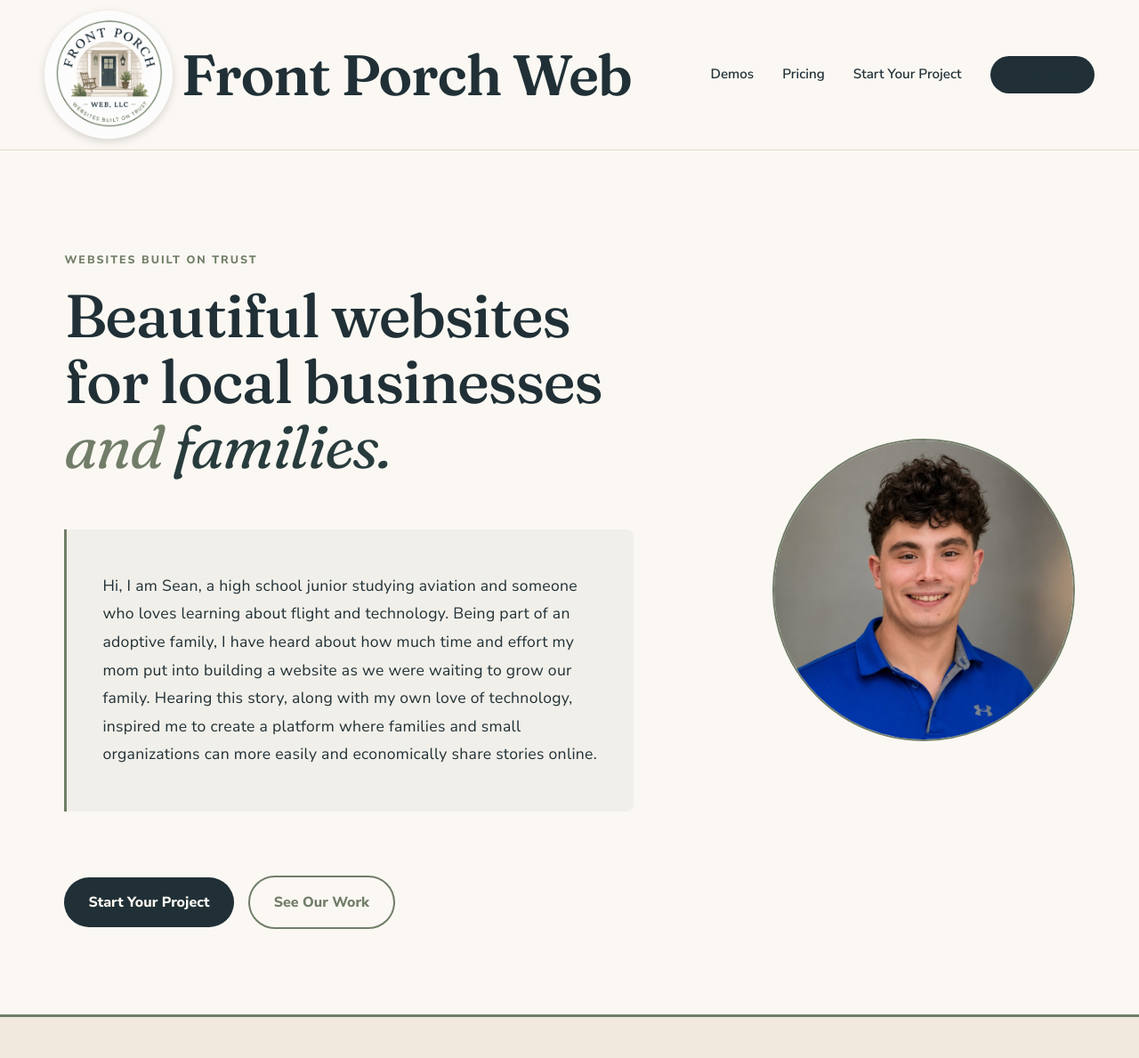
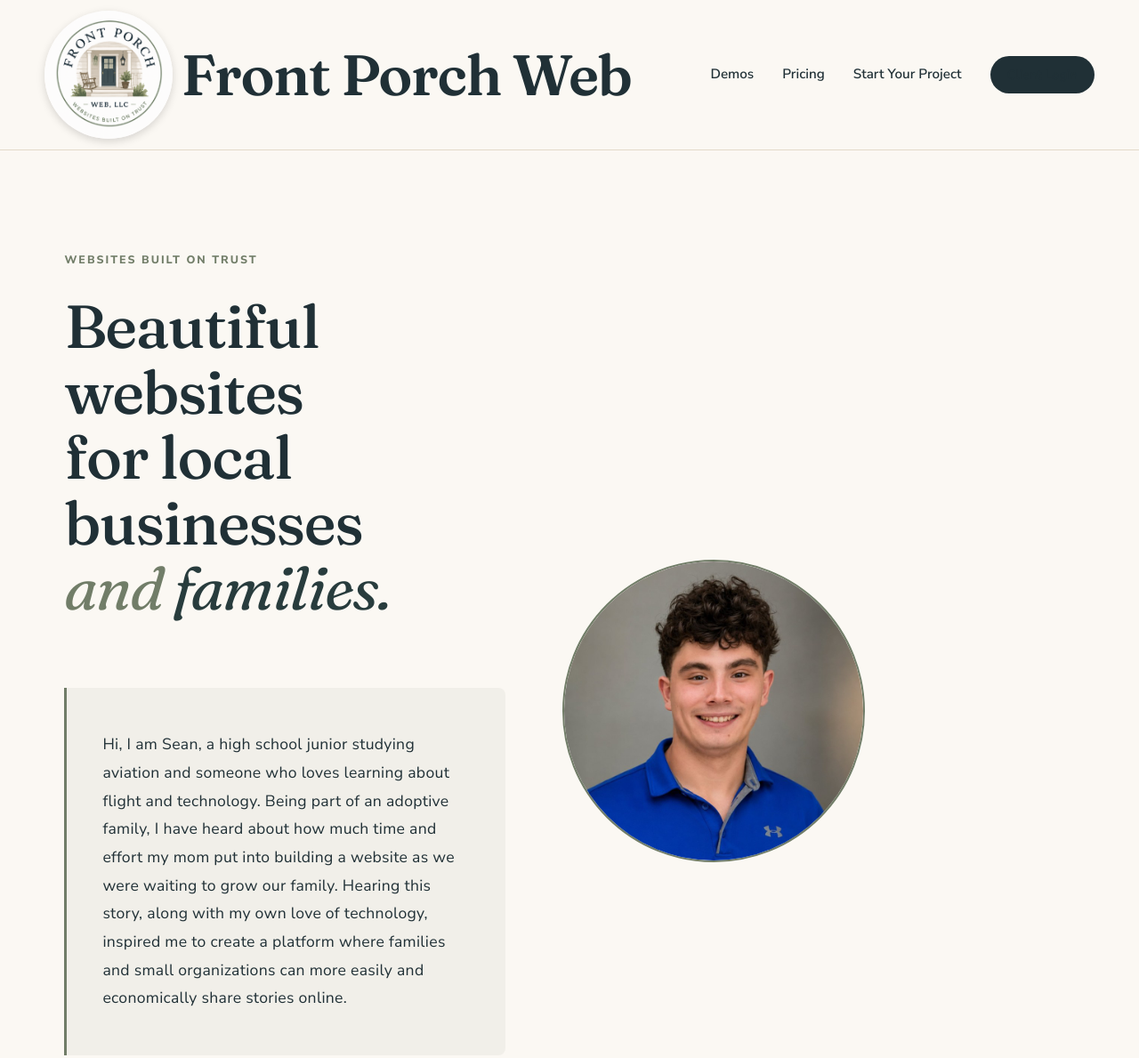
Before and after one commit to swillison09-lang/frontporchweb, a plain HTML site: page index.html in a window 1280 px wide. Shown: the top 1189 px of the page at 89% size. Drawn offline with Linux system fonts and the light colour scheme.

Commit message:
Fix headshot placement on mobile

```diff
--- a/css/styles.css
+++ b/css/styles.css
@@ -268,8 +268,9 @@ a {
   align-items: center;
 }
 
-/* Text column */
+/* Text column — single column on mobile, becomes a 2-col grid on desktop */
 .hero-content {
+  width: 100%;
   max-width: 640px;
 }
 
@@ -324,18 +325,20 @@ a {
 }
 
 /*
-  Badge motif — large circle echoing the round logo.
-  Stacks below the bio on mobile; floats right on desktop (≥900px).
+  Badge motif — circular headshot.
+  Mobile: flows naturally between the bio block and the CTA buttons
+  (DOM order handles placement — no flex tricks needed).
+  Desktop (≥900px): CSS Grid on .hero-content lifts it into the right column.
 */
 .hero-badge {
   display: flex;
   justify-content: center;
-  order: 1; /* puts the photo after .hero-content in the column stack */
+  margin: 2rem 0 2.5rem;
 }
 
 .hero-badge-ring {
-  width: 220px;
-  height: 220px;
+  width: 200px;
+  height: 200px;
   border-radius: 50%;
   border: 2px solid var(--sage);
   display: flex;
@@ -379,15 +382,43 @@ a {
     padding: 7rem 0 6rem;
   }
 
+  /* On desktop .hero-inner no longer needs to be a row —
+     the two-column effect lives inside .hero-content via CSS Grid. */
   .hero-inner {
-    flex-direction: row;
-    justify-content: space-between;
-    align-items: center;
-    gap: 4rem;
+    align-items: stretch;
   }
 
+  /*
+    CSS Grid inside .hero-content:
+      column 1 (1fr)  — eyebrow, headline, story, actions
+      column 2 (auto) — photo, spanning all rows, centered vertically
+
+    Named grid areas make the intent explicit and keep the photo in
+    the right column regardless of the exact row count.
+  */
   .hero-content {
-    flex: 1;
+    max-width: 900px;
+    display: grid;
+    grid-template-columns: 1fr 340px;
+    grid-template-rows: auto auto auto auto;
+    grid-template-areas:
+      "eyebrow  photo"
+      "headline photo"
+      "story    photo"
+      "actions  photo";
+    column-gap: 4rem;
+    align-items: start;
+  }
+
+  .hero-content > .eyebrow       { grid-area: eyebrow; }
+  .hero-content > .hero-headline  { grid-area: headline; }
+  .hero-content > .hero-story     { grid-area: story; }
+  .hero-content > .hero-actions   { grid-area: actions; }
+
+  .hero-content > .hero-badge {
+    grid-area: photo;
+    align-self: center;
+    margin: 0;
   }
 
   .hero-headline {
@@ -397,11 +428,6 @@ a {
   .hero-story {
     margin: 3.5rem 0 4.5rem;
     padding: 3rem 2.5rem;
-  }
-
-  .hero-badge {
-    order: 0; /* restore natural source order for side-by-side layout */
-    flex-shrink: 0;
   }
 
   .hero-badge-ring {
--- a/index.html
+++ b/index.html
@@ -63,20 +63,21 @@
           Hi, I am Sean, a high school junior studying aviation and someone who loves learning about flight and technology. Being part of an adoptive family, I have heard about how much time and effort my mom put into building a website as we were waiting to grow our family. Hearing this story, along with my own love of technology, inspired me to create a platform where families and small organizations can more easily and economically share stories online.
         </p>
       </div>
+
+      <!--
+        Badge motif — circular headshot.
+        Mobile: sits here between the bio and the CTA buttons.
+        Desktop (≥900px): CSS Grid pulls it into the right column via grid-area.
+      -->
+      <div class="hero-badge" aria-hidden="true">
+        <div class="hero-badge-ring">
+          <img src="assets/sean.jpg" alt="" class="hero-badge-logo">
+        </div>
+      </div>
+
       <div class="hero-actions">
         <a href="portal.html" class="btn-primary">Start Your Project</a>
         <a href="#demos"       class="btn-ghost">See Our Work</a>
-      </div>
-    </div>
-
-    <!--
-      Badge motif — echoes the round logo badge.
-      Hidden on mobile; visible on tablet+.
-      Photo fills the circle; positioned with face in upper portion.
-    -->
-    <div class="hero-badge" aria-hidden="true">
-      <div class="hero-badge-ring">
-        <img src="assets/sean.jpg" alt="" class="hero-badge-logo">
       </div>
     </div>
 
```
